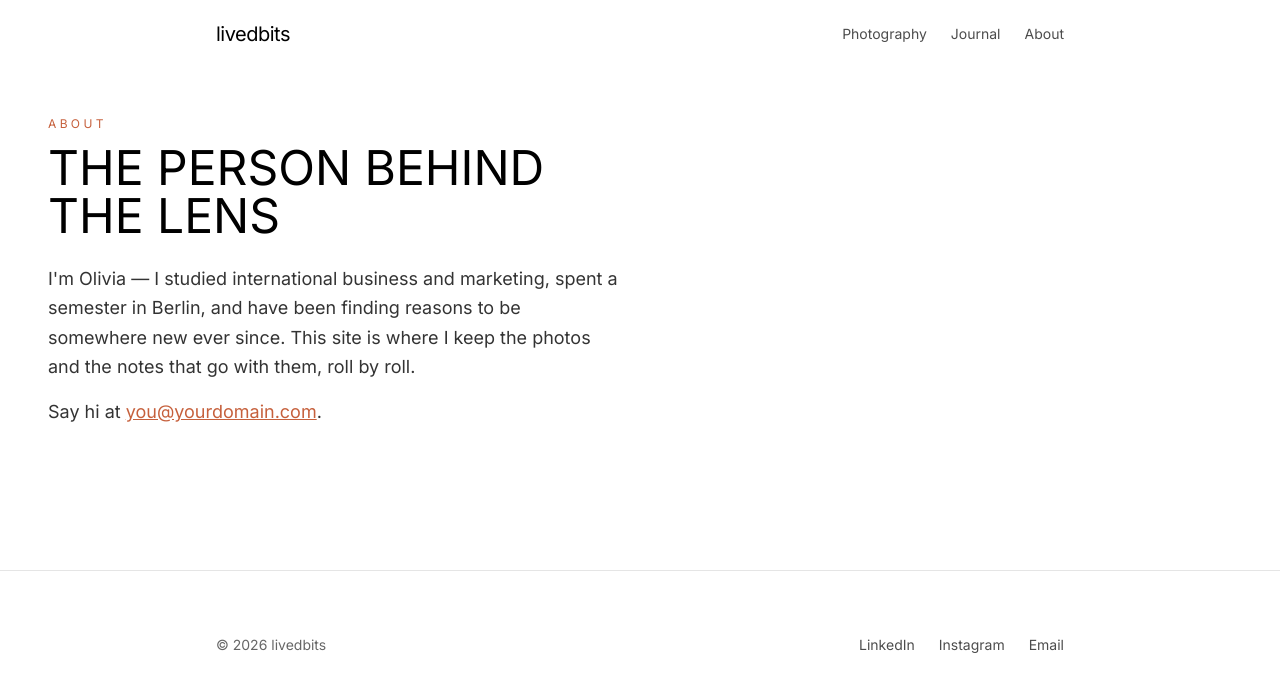
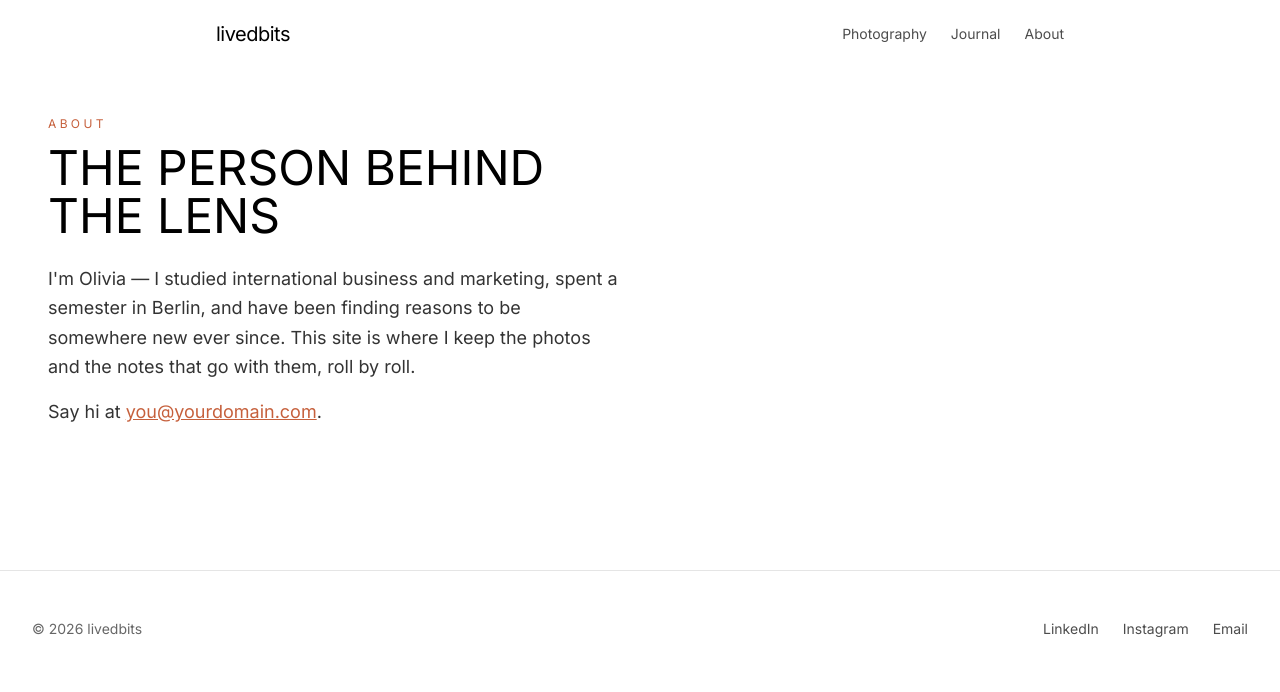
Before and after one commit to okwan12/livedbits, a Next.js app: page /about in a window 1280 px wide. Shown: the top 692 px of the page. Built offline with nearby package versions, Linux system fonts and the light colour scheme.

Commit message:
widen nav and footer to full width

```diff
--- a/app/layout.tsx
+++ b/app/layout.tsx
@@ -25,7 +25,7 @@ export default function RootLayout({
         <Nav />
         <main>{children}</main>
         <footer className="border-t border-ink/10 mt-24">
-          <div className="max-w-4xl mx-auto px-6 py-16 flex flex-col md:flex-row md:items-center md:justify-between gap-6">
+          <div className="px-8 py-12 flex flex-col md:flex-row md:items-center md:justify-between gap-1">
             <p className="font-body text-sm text-ink/60">
               © {new Date().getFullYear()} livedbits
             </p>
```
